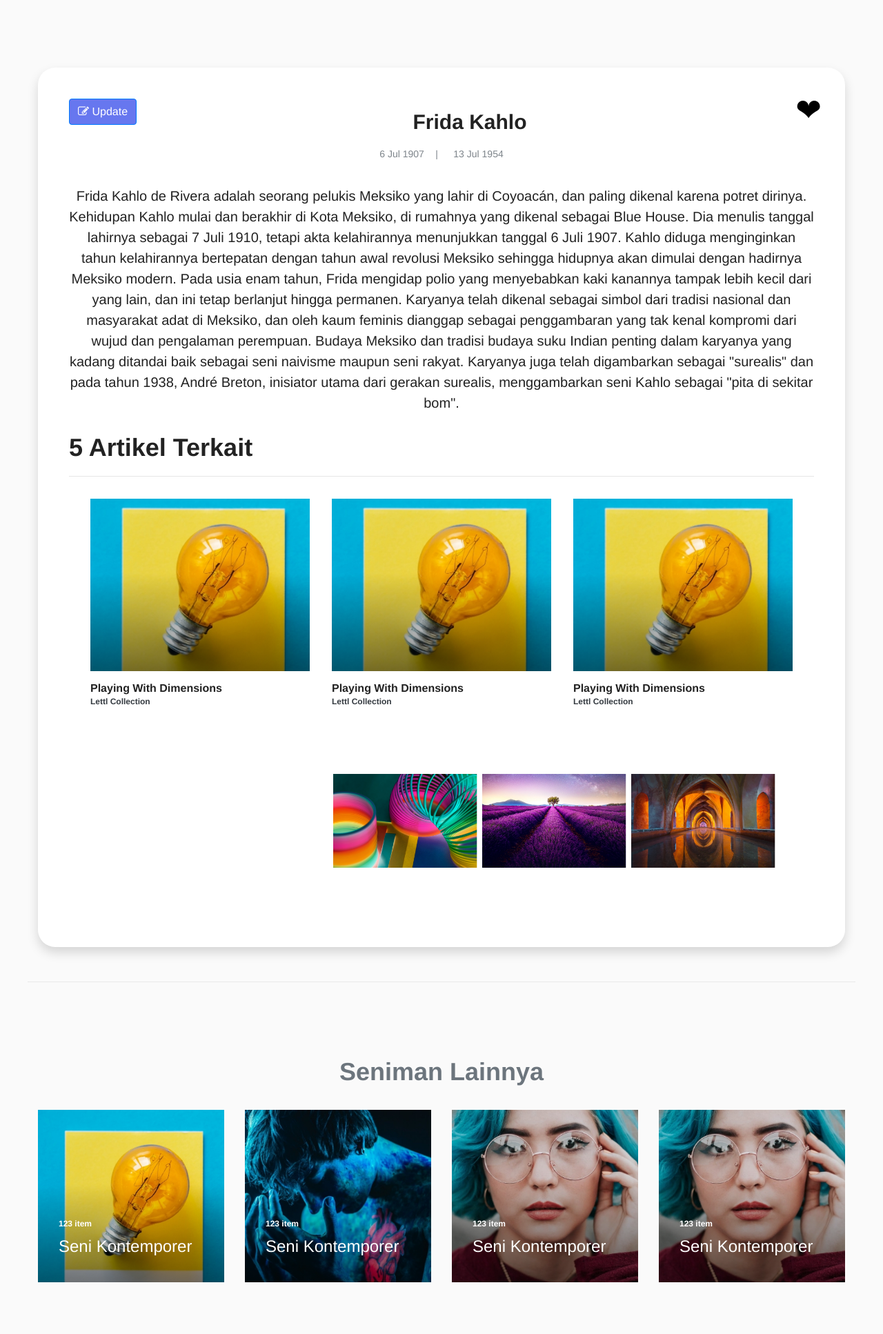
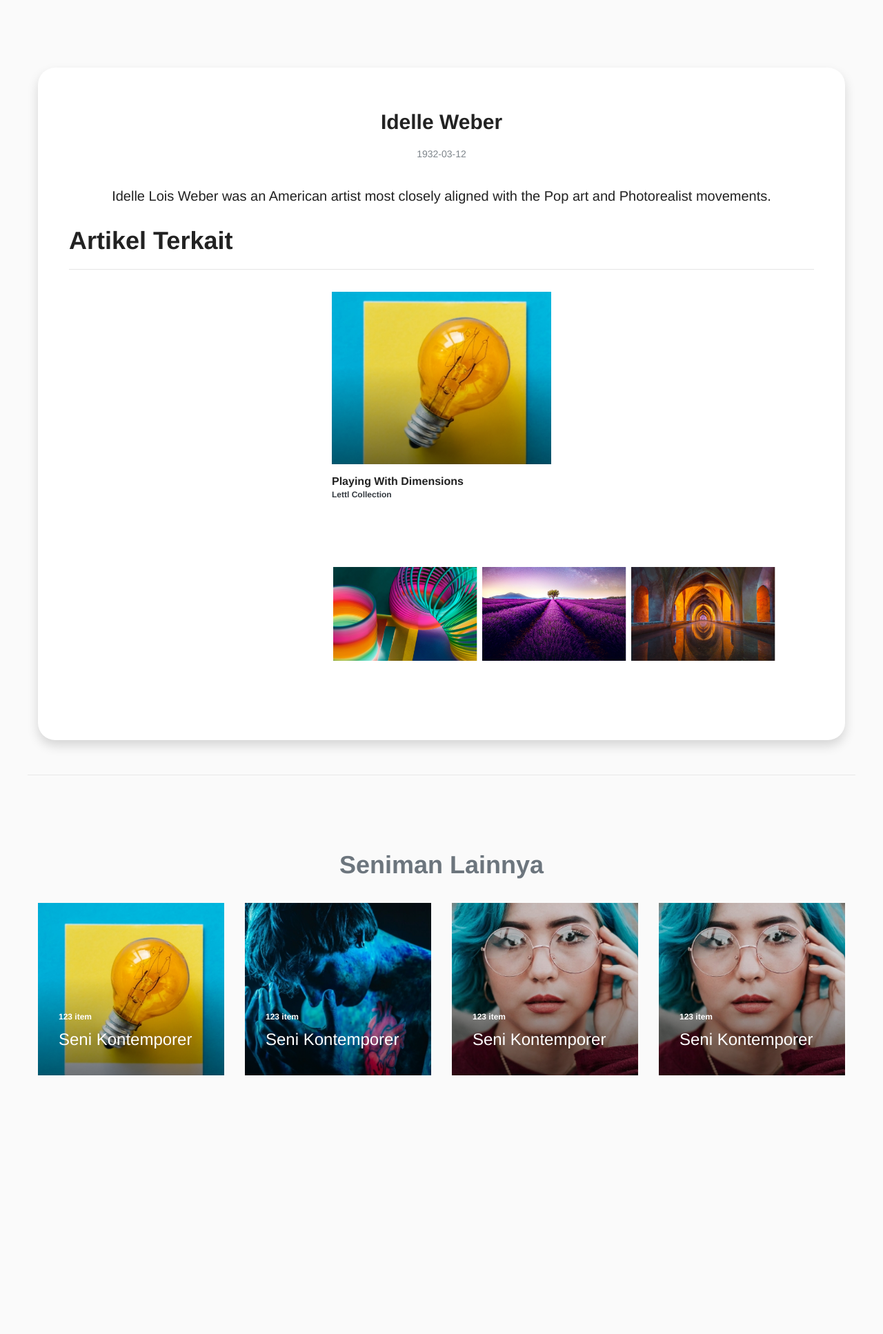
Before and after one commit to wandalisaa/ArtGallery_CI, a CodeIgniter app: page /index.php/seniman/index/1 in a window 1280 px wide. Shown: the part 173-2107 px from the top of the page at 69% size. After the commit the page ends 1732 px from the top, so only its background shows below. Run offline with CodeIgniter, Linux system fonts and the light colour scheme; data comes from the database, SQL or seed files in the repository; some libraries are stand-ins or nearby versions.

Commit message:
up progress

```diff
--- a/application/controllers/Home.php
+++ b/application/controllers/Home.php
@@ -20,15 +20,15 @@ class Home extends CI_Controller {
 	 */
 	public function index()
 	{
-		$data = array(
+		$title = array(
 			"page" => "Home",
 			"title" => "Gerakan Seni"
 		  );
 		$data['jenis'] = $this->m_item->get_list_jenis();
 		$data['semuajenis'] = $this->m_item->get_all_jenis();
 
-		$this->load->view('header', $data);
-		$this->load->view('index');
+		$this->load->view('header', $title);
+		$this->load->view('index', $data);
 		$this->load->view('footer');
 	}
 }
--- a/application/models/m_item.php
+++ b/application/models/m_item.php
@@ -111,7 +111,7 @@ public function get_other($table,$kolom,$id) {
 	}
 	// ================================================== DELETE ============================================
 
-	public function delete_data($table,$id,$kolom) {
+	public function delete_data($table,$kolom,$id) {
 		$this->db->where($kolom,$id);
 		return $this->db->delete($table);
 	}
--- a/application/views/admin.php
+++ b/application/views/admin.php
@@ -133,7 +133,7 @@
 						<td><?=$data->email?></td>
 						<td>
 							<?php if($data->level != '1'){?>
-							<a onclick="return confirm('Anda Yakin ingin menghapus <?=$data->username?> Hapus?')" href="<?= base_url('Auth/delete/'.$data->id_user) ?>" class="btn btn-danger btn-sm" data-toggle="tooltip" data-placement="bottom" title="hapus"><i class="fa fa-trash"></i></a>
+							<a onclick="return confirm('Anda Yakin ingin menghapus user <?=$data->username?> ?')" href="<?= base_url('Auth/delete/'.$data->id_user) ?>" class="btn btn-danger btn-sm" data-toggle="tooltip" data-placement="bottom" title="hapus"><i class="fa fa-trash"></i></a>
 							<?php } else { ?>
 								<a href="<?= base_url('Auth/update/'.$data->id_user) ?>" class="btn btn-primary btn-sm" data-toggle="tooltip" data-placement="bottom" title="Edit"><i class="fa fa-edit"></i></a>
 							<?php } ?>
--- a/application/views/input-galeri.php
+++ b/application/views/input-galeri.php
@@ -6,7 +6,7 @@
     <div class="blog__single__page">
 		<article class="blog__article pt-3">
 			<blockquote class="shadow bg-white">
-				<form class="needs-validation" method="post" action="<?=base_url('admin/insert_galeri/')?>" enctype="multipart/form-data" novalidate>
+				<form class="needs-validation" method="post" action="<?=base_url('galeri/insert_galeri/')?>" enctype="multipart/form-data" novalidate>
                     <div class="form-row">
                       <div class="col-md-12 mb-3">
                         <label for="namaGaleri"><h4>Nama Galeri</h4></label>
--- a/application/views/list-galeri.php
+++ b/application/views/list-galeri.php
@@ -18,9 +18,9 @@
 						<td><?=$data->nama_galeri?></td>
 						<td><?=$data->kota?>,<?=$data->negara?></td>
 						<td>
-							<a href="<?= base_url('admin/update_galeri/'.$data->id_galeri) ?>" class="btn btn-primary btn-sm" data-toggle="tooltip" data-placement="bottom" title="edit"><i class="fa fa-edit"></i></a>
-							<a href="" class="btn btn-success btn-sm" data-toggle="tooltip" data-placement="bottom" title="detail"><i class="fa fa-eye"></i></a>
-							<a href="" class="btn btn-danger btn-sm" data-toggle="tooltip" data-placement="bottom" title="hapus"><i class="fa fa-trash"></i></a>
+							<a href="<?= base_url('galeri/update_galeri/'.$data->id_galeri) ?>" class="btn btn-primary btn-sm" data-toggle="tooltip" data-placement="bottom" title="edit"><i class="fa fa-edit"></i></a>
+							<a href="<?= base_url('galeri/index/'.$data->id_galeri) ?>" class="btn btn-success btn-sm" data-toggle="tooltip" data-placement="bottom" title="detail"><i class="fa fa-eye"></i></a>
+							<a href="<?= base_url('galeri/delete_galeri/'.$data->id_galeri) ?>" onclick="return confirm('Apakah Anda Yakin ingin mengapus galeri <?=$data->nama_galeri?>?');" class="btn btn-danger btn-sm" data-toggle="tooltip" data-placement="bottom" title="hapus"><i class="fa fa-trash"></i></a>
 						</td>
 					  </tr>
 					  <?php } ?>
--- a/application/views/seniman.php
+++ b/application/views/seniman.php
@@ -4,31 +4,25 @@
 	<div class="blog__single__page">
 		<article class="blog__article pt-5">
 			<blockquote class="shadow bg-white">
-				<div class="text-left float-left mr-auto">
-					<button class="btn btn-primary"><i class="fa fa-edit"></i> Update</button>
-				</div>
-				<div class="text-right float-right">
-					<button class="like-button" ></button>
-				</div>
-                <h3 class="text-center title py-3">Frida Kahlo</h3>
+				<?php foreach($seniman as $data){?>
+                <h3 class="text-center title py-3"><?=$data->nama_seniman?></h3>
                 <div class="blog__header">
 					<div class="blog__metas">
-						<div class="blog__meta">6 Jul 1907 </div>
-						<div class="blog__meta">13 Jul 1954</div>
+						<div class="blog__meta"><?=$data->tanggal_lahir?></div>
 					</div>
 				</div>
-				<p class="text-center">Frida Kahlo de Rivera adalah seorang pelukis Meksiko yang lahir di Coyoacán, dan paling dikenal karena potret dirinya.
-                    Kehidupan Kahlo mulai dan berakhir di Kota Meksiko, di rumahnya yang dikenal sebagai Blue House. Dia menulis tanggal lahirnya sebagai 7 Juli 1910, tetapi akta kelahirannya menunjukkan tanggal 6 Juli 1907. Kahlo diduga menginginkan tahun kelahirannya bertepatan dengan tahun awal revolusi Meksiko sehingga hidupnya akan dimulai dengan hadirnya Meksiko modern. Pada usia enam tahun, Frida mengidap polio yang menyebabkan kaki kanannya tampak lebih kecil dari yang lain, dan ini tetap berlanjut hingga permanen. Karyanya telah dikenal sebagai simbol dari tradisi nasional dan masyarakat adat di Meksiko, dan oleh kaum feminis dianggap sebagai penggambaran yang tak kenal kompromi dari wujud dan pengalaman perempuan.
-                    Budaya Meksiko dan tradisi budaya suku Indian penting dalam karyanya yang kadang ditandai baik sebagai seni naivisme maupun seni rakyat. Karyanya juga telah digambarkan sebagai "surealis" dan pada tahun 1938, André Breton, inisiator utama dari gerakan surealis, menggambarkan seni Kahlo sebagai "pita di sekitar bom".</p>
-                    <div class="container">
+				<p class="text-center"><?=$data->desk_seniman?></p>
+				<?php } ?>
+				    <div class="container">
                         <div class="row">
                             <div class="text-left">
-                                <h2>5 Artikel Terkait</h2>
+                                <h2>Artikel Terkait</h2>
                             </div>
                             <hr class="w-100">
                         </div>
 
                         <div class="artikel__slider">
+
                             <div class="blog__slider__item p-3">
                                 <a href="<?= base_url("Artikel/index") ?>">
                                     <div class="blog__item  set-bg" data-setbg="img/blog/4.jpg">
@@ -39,46 +33,7 @@
                                     <div class="blog__date text-dark">Lettl Collection</div>
                                 </a>
                             </div>
-                            <div class="blog__slider__item p-3">
-                                <a href="<?= base_url("Artikel/index") ?>">
-                                    <div class="blog__item  set-bg" data-setbg="img/blog/4.jpg">
-                                        <div class="blog__content text-white">
-                                        </div>
-                                    </div>
-                                    <h6>Playing With Dimensions</h6>
-                                    <div class="blog__date text-dark">Lettl Collection</div>
-                                </a>
-                            </div>
-                            <div class="blog__slider__item p-3">
-                                <a href="<?= base_url("Artikel/index") ?>">
-                                    <div class="blog__item  set-bg" data-setbg="img/blog/4.jpg">
-                                        <div class="blog__content text-white">
-                                        </div>
-                                    </div>
-                                    <h6>Playing With Dimensions</h6>
-                                    <div class="blog__date text-dark">Lettl Collection</div>
-                                </a>
-                            </div>
-                            <div class="blog__slider__item p-3">
-                                <a href="<?= base_url("Artikel/index") ?>">
-                                    <div class="blog__item  set-bg" data-setbg="img/blog/4.jpg">
-                                        <div class="blog__content text-white">
-                                        </div>
-                                    </div>
-                                    <h6>Playing With Dimensions</h6>
-                                    <div class="blog__date text-dark">Lettl Collection</div>
-                                </a>
-                            </div>
-                            <div class="blog__slider__item p-3">
-                                <a href="<?= base_url("Artikel/index") ?>">
-                                    <div class="blog__item  set-bg" data-setbg="img/blog/4.jpg">
-                                        <div class="blog__content text-white">
-                                        </div>
-                                    </div>
-                                    <h6>Playing With Dimensions</h6>
-                                    <div class="blog__date text-dark">Lettl Collection</div>
-                                </a>
-                            </div>
+
                         </div>
                     </div>
                 <div class="blog__slider">
--- a/assets/css/style.css
+++ b/assets/css/style.css
@@ -1258,6 +1258,9 @@ only screen and (min-width: 576px) and (max-width: 767px) {
 	width: 100px;
 	height: 100px;
 	background-size: contain;
+	background-repeat: no-repeat;
+    background-position: center;
+}
 }
 /* login regis */
 
```
Also changed, not shown: application/controllers/Admin.php (+0 -61 lines), application/controllers/Galeri.php (+68 -0 lines), application/views/form-galleri.php (+7 -6 lines), application/views/galeri.php (+4 -5 lines).
